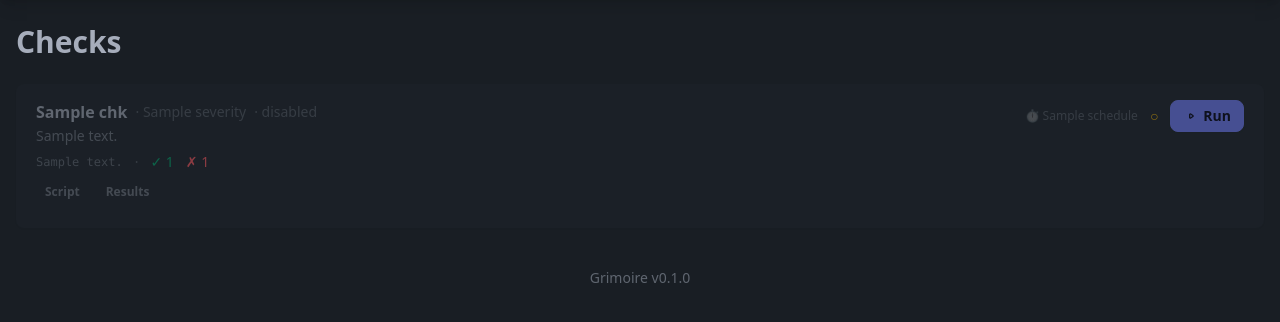
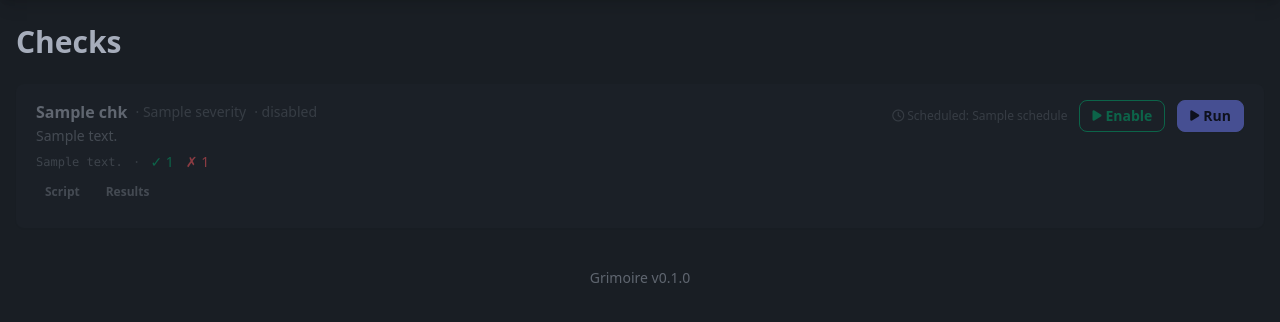
Before and after one commit to danielvm-git/grimoire, a FastAPI app: template src/grimoire/web/templates/checks.html in a window 1280 px wide. Shown: the part 69-391 px from the top of the page. Run offline with FastAPI, Linux system fonts and the light colour scheme; the template is opened without the code that fills it: most values are stand-ins (such as "Sample title", 1, 10 or a date in 2020); some libraries are stand-ins or nearby versions.

Commit message:
feat: polish checks page buttons and schedule display
- Run button uses fa-play icon instead of inline SVG
- Enable/Disable is now an explicit labeled button (btn-outline)
  with fa-pause/fa-play icons, color-coded (warning to disable,
  success to enable)
- Schedule displays with fa-clock icon and 'Scheduled:' prefix
  instead of clock emoji

Co-authored-by: Copilot <223556219+Copilot@users.noreply.github.com>

```diff
--- a/src/grimoire/web/templates/checks.html
+++ b/src/grimoire/web/templates/checks.html
@@ -47,21 +47,23 @@
                 {# Right: schedule, toggle, run button #}
                 <div class="flex items-center gap-3 shrink-0">
                     <span class="text-xs opacity-40 whitespace-nowrap">
-                        {% if chk.schedule %}⏱ {{ chk.schedule }}{% else %}⏱ default{% endif %}
+                        <i class="fa-regular fa-clock"></i> Scheduled: {% if chk.schedule %}{{ chk.schedule }}{% else %}default{% endif %}
                     </span>
-                    <label class="swap swap-rotate">
-                        <input type="checkbox" {% if chk.enabled %}checked{% endif %}
-                               hx-post="/api/checks/{{ chk.slug }}/toggle"
-                               hx-swap="none"
-                               hx-on::after-request="if(event.detail.successful) { location.reload(); } else { showToast('Toggle failed', 'error'); }" />
-                        <span class="swap-on text-sm text-success">●</span>
-                        <span class="swap-off text-sm text-warning">○</span>
-                    </label>
+                    <button class="btn btn-sm {% if chk.enabled %}btn-outline btn-warning{% else %}btn-outline btn-success{% endif %} gap-1"
+                            hx-post="/api/checks/{{ chk.slug }}/toggle"
+                            hx-swap="none"
+                            hx-on::after-request="if(event.detail.successful) { location.reload(); } else { showToast('Toggle failed', 'error'); }">
+                        {% if chk.enabled %}
+                        <i class="fa-solid fa-pause text-xs"></i> Disable
+                        {% else %}
+                        <i class="fa-solid fa-play text-xs"></i> Enable
+                        {% endif %}
+                    </button>
                     <button class="btn btn-primary btn-sm gap-1"
                             hx-post="/api/checks/{{ chk.slug }}/run"
                             hx-swap="none"
                             hx-on::after-request="if(event.detail.successful) { showToast('Check triggered', 'success'); setTimeout(() => location.reload(), 1500); } else { showToast('Failed to trigger check', 'error'); }">
-                        <svg xmlns="http://www.w3.org/2000/svg" class="w-4 h-4" fill="none" viewBox="0 0 24 24" stroke="currentColor"><path stroke-linecap="round" stroke-linejoin="round" stroke-width="2" d="M14.752 11.168l-3.197-2.132A1 1 0 0010 9.87v4.263a1 1 0 001.555.832l3.197-2.132a1 1 0 000-1.664z" /></svg>
+                        <i class="fa-solid fa-play text-xs"></i>
                         <span class="btn-label">Run</span>
                         <span class="htmx-indicator loading loading-spinner loading-xs"></span>
                     </button>
```
